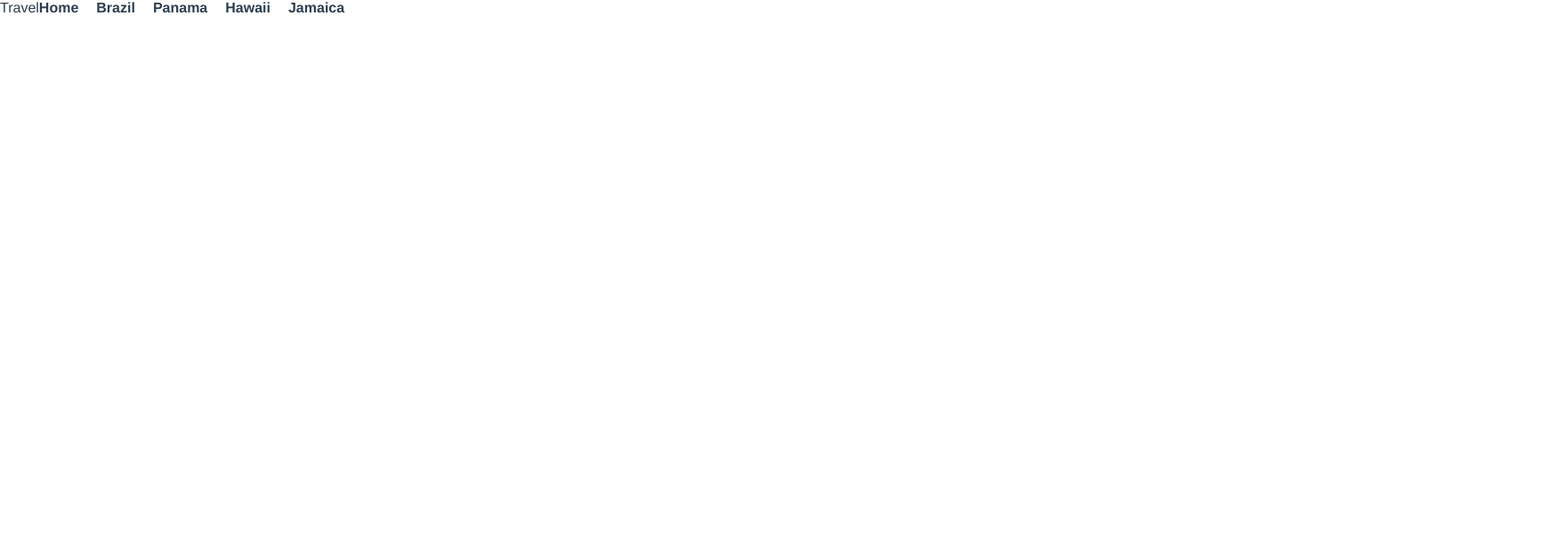
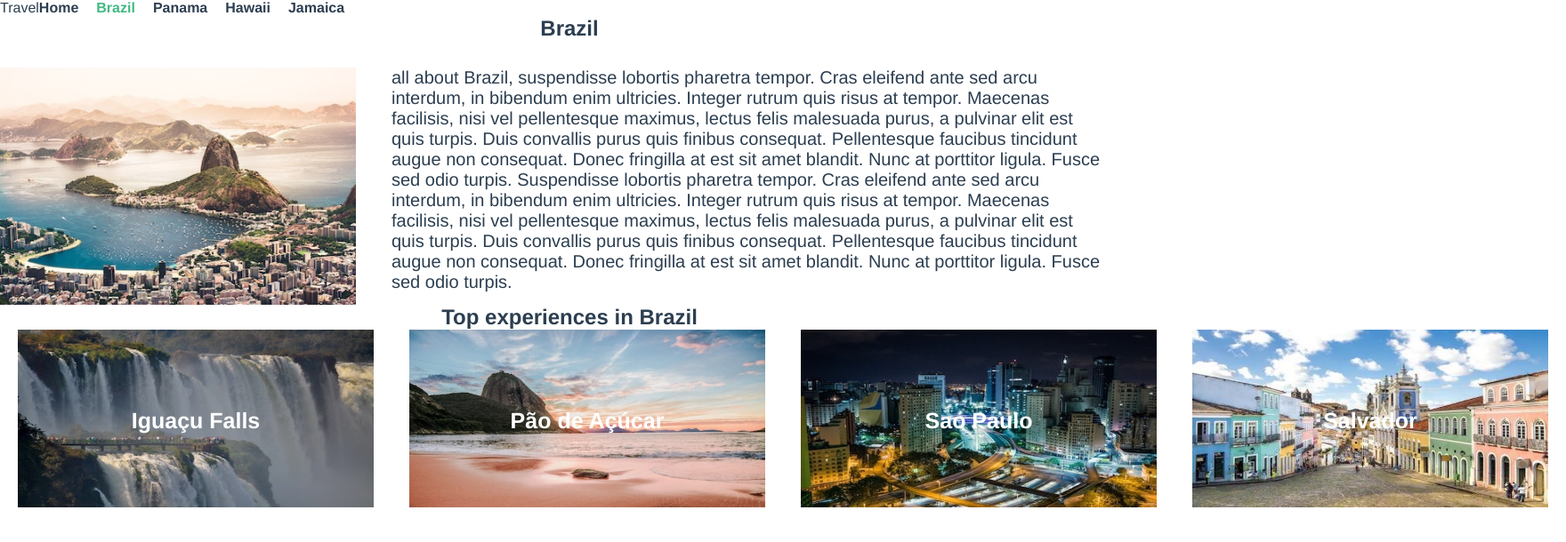
Before and after one commit to hdev14/travel, a Vue app: page /destination/brazil in a window 1280 px wide. Shown: the top 610 px of the page at 89% size, 1760 px wide, since content can reach past the window. Built offline with nearby package versions, Linux system fonts and the light colour scheme.

Commit message:
feat: add experiences details

```diff
--- a/src/components/TheNavigation.vue
+++ b/src/components/TheNavigation.vue
@@ -9,7 +9,7 @@
       </li>
 
       <li v-for="destination in destinations" :key="destination.name" class="links">
-        <router-link :to="{ name: 'DestinationDetail', params: { slug: destination.slug }}">
+        <router-link :to="{ name: 'DestinationDetails', params: { slug: destination.slug }}">
           {{ destination.name }}
         </router-link>
       </li>
--- a/src/router/index.js
+++ b/src/router/index.js
@@ -12,10 +12,18 @@
     component: Home
   },
   {
-    path: '/details/:slug',
-    name: 'DestinationDetail',
+    path: '/destination/:slug',
+    name: 'DestinationDetails',
     props: true,
-    component: () => import('../views/DestinationDetail.vue')
+    component: () => import('../views/DestinationDetails.vue'),
+    children: [
+      {
+        path: ':experienceSlug',
+        name: 'ExperienceDetails',
+        props: true,
+        component: () => import('../views/ExperienceDetails.vue')
+      }
+    ]
   }
 ]
 
--- a/src/views/DestinationDetail.vue
+++ /dev/null
@@ -1,49 +0,0 @@
-<template>
-  <section class="destination">
-    <h1>{{ destination.name }} </h1>
-    <div class="destination-details">
-      <img :src="require(`@/assets/${destination.image}`)" :alt="destination.name">
-      <p>{{ destination.description }}</p>
-    </div>
-  </section>
-</template>
-
-<script>
-import store from '@/store'
-
-export default {
-  data () {
-    return { }
-  },
-  props: {
-    slug: {
-      type: String,
-      require: true
-    }
-  },
-  computed: {
-    destination () {
-      return store.destinations.find(d => d.slug === this.slug)
-    }
-  }
-}
-</script>
-
-<style scoped>
-img {
-  min-width: 400px;
-  height: auto;
-}
-
-.destination-details {
-  margin-top: 30px;
-  display: flex;
-  justify-content: space-between;
-}
-
-p {
-  margin: 0 40px;
-  font-size: 20px;
-  text-align: left;
-}
-</style>
--- /dev/null
+++ b/src/views/DestinationDetails.vue
@@ -0,0 +1,99 @@
+<template>
+  <div>
+    <section class="destination">
+      <h1>{{ destination.name }}</h1>
+      <div class="destination-details">
+        <img
+          :src="require(`@/assets/${destination.image}`)"
+          :alt="destination.name"
+        />
+        <p>{{ destination.description }}</p>
+      </div>
+    </section>
+    <section>
+      <h2>Top experiences in {{ destination.name }}</h2>
+      <div class="cards" >
+        <div
+          v-for="experience in destination.experiences"
+          :key="experience.name"
+          class="card"
+        >
+          <router-link :to="{ name: 'ExperienceDetails', params: { experienceSlug: experience.slug }}">
+            <img
+              :src="require(`@/assets/${experience.image}`)"
+              :alt="experience.name"
+            />
+            <span class="card__text">{{ experience.name }}</span>
+          </router-link>
+        </div>
+      </div>
+
+      <router-view :key="$route.path" />
+    </section>
+  </div>
+</template>
+
+<script>
+import store from '@/store'
+
+export default {
+  data () {
+    return {}
+  },
+  props: {
+    slug: {
+      type: String,
+      required: true
+    }
+  },
+  computed: {
+    destination () {
+      return store.destinations.find((d) => d.slug === this.slug)
+    }
+  }
+}
+</script>
+
+<style scoped>
+img {
+  min-width: 400px;
+  height: auto;
+}
+
+.destination-details {
+  margin-top: 30px;
+  display: flex;
+  justify-content: space-between;
+}
+
+p {
+  margin: 0 40px;
+  font-size: 20px;
+  text-align: left;
+}
+
+.cards {
+  display: flex;
+}
+
+.cards img {
+  max-width: 200px;
+  max-height: 200px;
+}
+
+.card {
+  padding: 0 20px;
+  position: relative;
+}
+
+.card__text {
+  position: absolute;
+  top: 50%;
+  left: 50%;
+  transform: translate(-50%, -50%);
+  color: white;
+  font-size: 25px;
+  font-weight: bold;
+  text-decoration: none;
+}
+</style>
--- /dev/null
+++ b/src/views/ExperienceDetails.vue
@@ -0,0 +1,33 @@
+<template>
+  <section>
+    <h1>Experiences</h1>
+    <h2>{{experience.name}}</h2>
+    <div class="experience-details">
+      <img :src="require(`@/assets/${experience.image}`)" :alt="experience.name">
+      <p>{{experience.description}}</p>
+    </div>
+  </section>
+</template>
+
+<script>
+import store from '@/store'
+
+export default {
+  props: {
+    slug: { type: String, required: true },
+    experienceSlug: { type: String, required: true }
+  },
+  computed: {
+    destination () {
+      return store.destinations.find(d => d.slug === this.slug)
+    },
+    experience () {
+      return this.destination.experiences.find(e => e.slug === this.experienceSlug)
+    }
+  }
+}
+</script>
+
+<style scoped>
+
+</style>
--- a/src/views/Home.vue
+++ b/src/views/Home.vue
@@ -3,11 +3,11 @@
     <h1>All Destinations</h1>
     <div class="destinations">
       <div v-for="destination in destinations" :key="destination.name">
-        <router-link :to="{ name: 'DestinationDetail', params: { slug: destination.slug }}">
+        <router-link :to="{ name: 'DestinationDetails', params: { slug: destination.slug }}">
           <h2>{{destination.name}}</h2>
         </router-link>
         <figure>
-          <router-link :to="{ name: 'DestinationDetail', params: { slug: destination.slug }}">
+          <router-link :to="{ name: 'DestinationDetails', params: { slug: destination.slug }}">
             <img :src="require(`@/assets/${destination.image}`)" :alt="destination.name" />
           </router-link>
         </figure>
```
